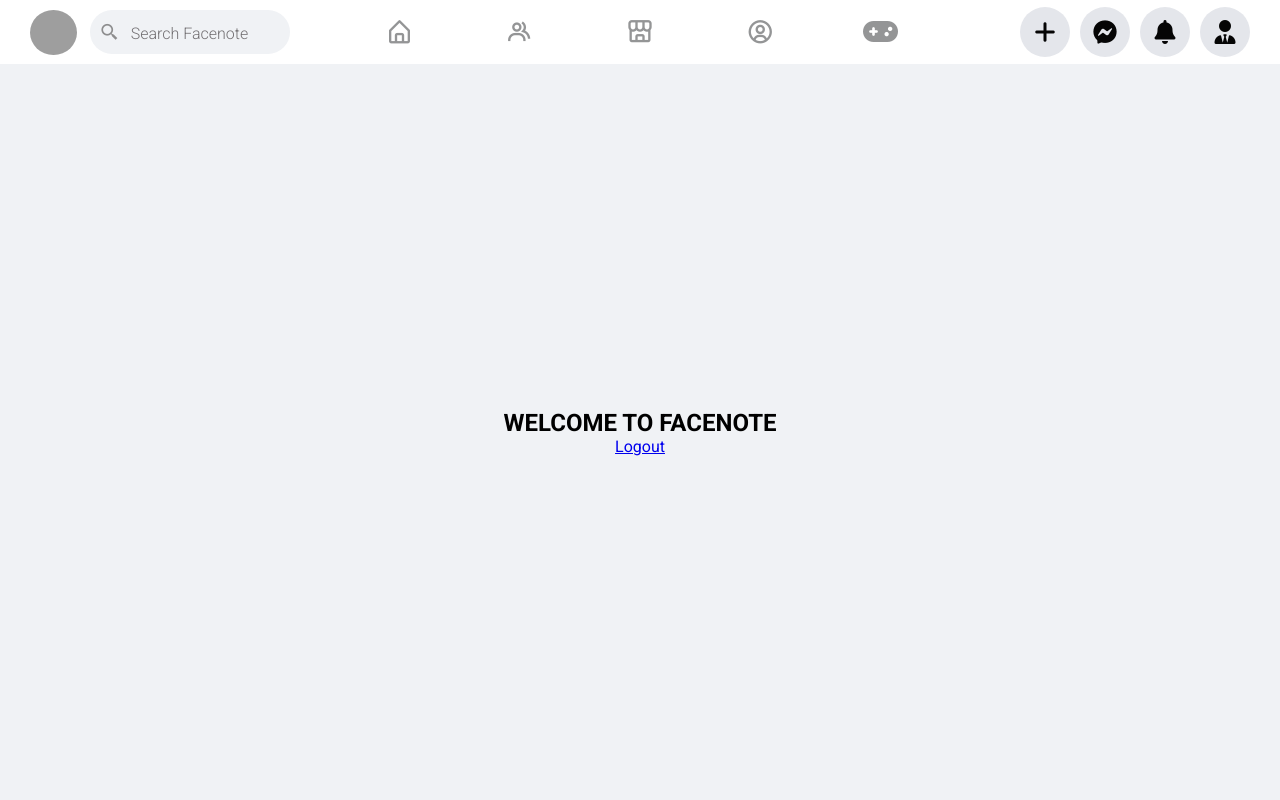
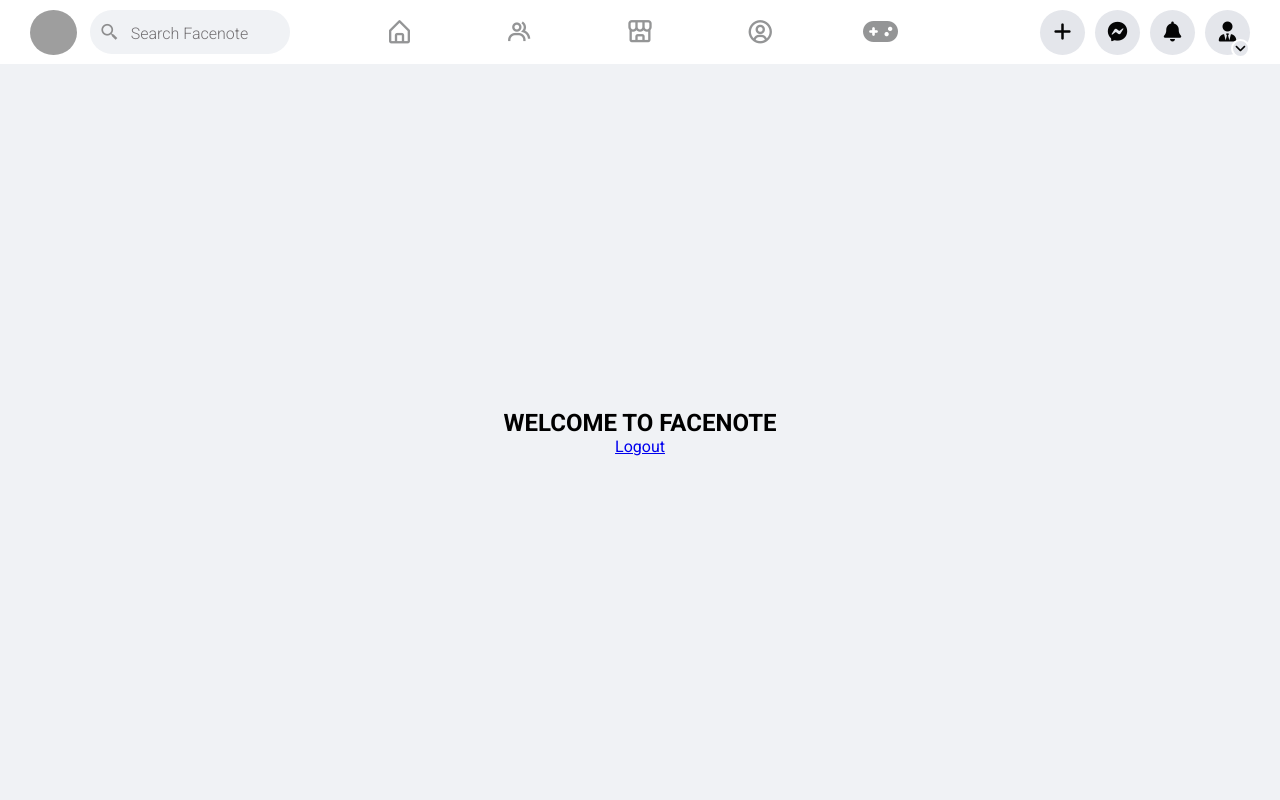
Before and after one commit to cygullem/FACEBOOK-Midterm, a PHP site: page /mainpage.php in a window 1280 px wide. Run offline with PHP 8.4, Linux system fonts and the light colour scheme; the visitor is signed in with stand-in values (Sample User, id 1); grey boxes are pictures that could not be loaded.

Commit message:
User profile dropdown

```diff
--- a/CSS/mainpage.css
+++ b/CSS/mainpage.css
@@ -139,15 +139,32 @@ section{
 }
 
 .FBM{
-    height: 50px;
-    width: 50px;
+    position: relative;
+    height: 45px;
+    width: 45px;
+    border-radius: 50%;
     display: flex;
     align-items: center;
     justify-content: center;
-    border-radius: 50%;
     background-color: #e4e6eb;
 }
 .FBM i{
-    font-size: 24px;
+    font-size: 20px;
     color: #050505;
 }
+.UP-drpdwn{
+    height: 19px;
+    width: 19px;
+    border-radius: 50%;
+    border: 2px solid #ffffff;
+    display: flex;
+    align-items: center;
+    justify-content: center;
+    position: absolute;
+    bottom: -3px;
+    right: 0;
+    background-color: #e4e6eb;
+}
+.UP-drpdwn i{
+    font-size: 13px;
+}
--- a/mainpage.php
+++ b/mainpage.php
@@ -65,6 +65,9 @@ if (!isset($_SESSION['email'])) {
             </div>
             <div class="FBM ">
                 <i class="fa-solid fa-user-tie"></i>
+                <div class="UP-drpdwn">
+                    <i class="fa-solid fa-angle-down"></i>
+                </div>
             </div>
         </div>
     </nav>
```
